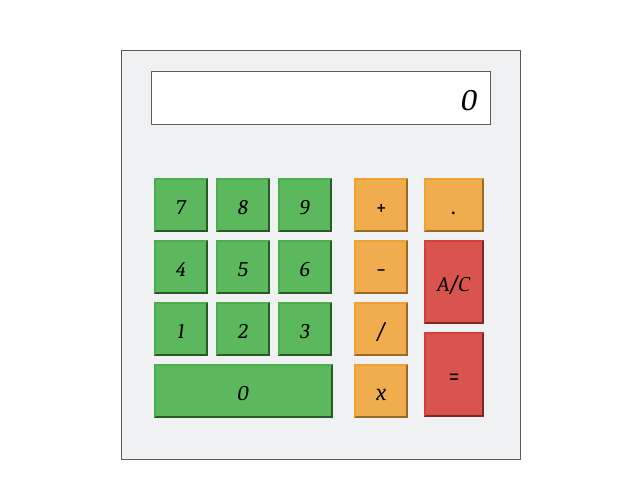
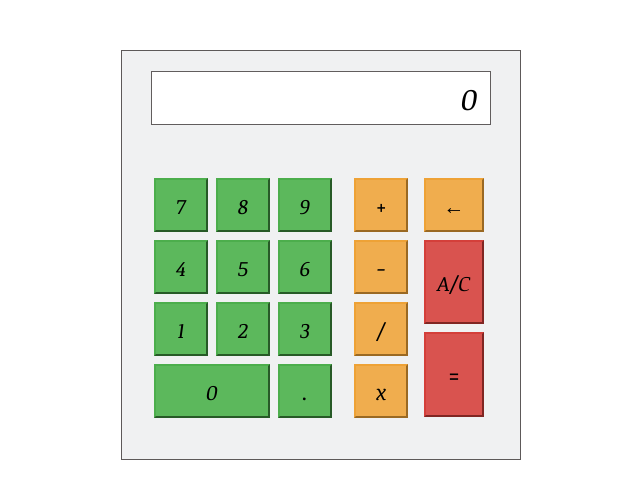
Before and after one commit to KazakovRo/Calculator_React, a React (Create React App) app: page / in a window 1280 px wide. Shown: the top 498 px of the page, without its empty margins (319-959 px from the left). Built offline with nearby package versions, Linux system fonts and the light colour scheme.

Commit message:
added back btn

```diff
--- a/src/components/NumbersBtns/NumbersBtns.module.scss
+++ b/src/components/NumbersBtns/NumbersBtns.module.scss
@@ -20,6 +20,6 @@
   border-color: $color-green-border-hover;
 }
 
-.numbersWrapp .btn:last-child {
-  width: 93%;
+.numbersWrapp .btn:nth-last-child(2) {
+  width: 60.5%;
 }
--- a/src/static/data.js
+++ b/src/static/data.js
@@ -1,5 +1,5 @@
-const NUMBER_VALUES = [7, 8, 9, 4, 5, 6, 1, 2, 3, 0]
+const NUMBER_VALUES = [7, 8, 9, 4, 5, 6, 1, 2, 3, 0, '.']
 const OPERATORS_VALUES = ['+', '-', '/', 'x']
-const ADDITIONAL_VALUES = ['.', 'A/C', '=']
+const ADDITIONAL_VALUES = ['←', 'A/C', '=']
 
 export { NUMBER_VALUES, OPERATORS_VALUES, ADDITIONAL_VALUES }
```
